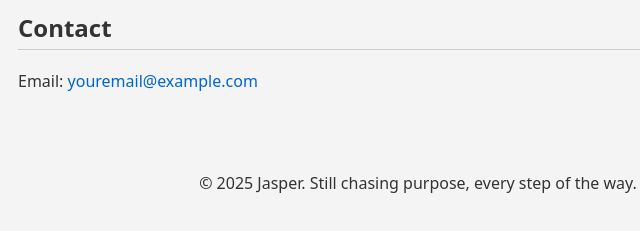
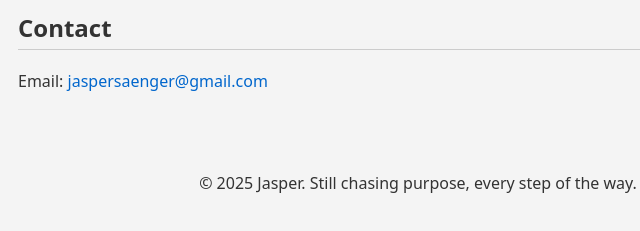
Before and after one commit to JasperAD11/jasperad11.github.io, a plain HTML site: page index.html in a window 1280 px wide. Shown: the part 755-986 px from the top of the page, 222-862 px from the left. Drawn offline with Linux system fonts and the light colour scheme.

Commit message:
Update index.html

```diff
--- a/index.html
+++ b/index.html
@@ -40,7 +40,7 @@
 
     <section>
       <h2>Contact</h2>
-      <p>Email: <a href="mailto:jaspersaenger@gmail.com">youremail@example.com</a></p>
+      <p>Email: <a href="mailto:jaspersaenger@gmail.com">jaspersaenger@gmail.com</a></p>
     </section>
   </main>
 
```
